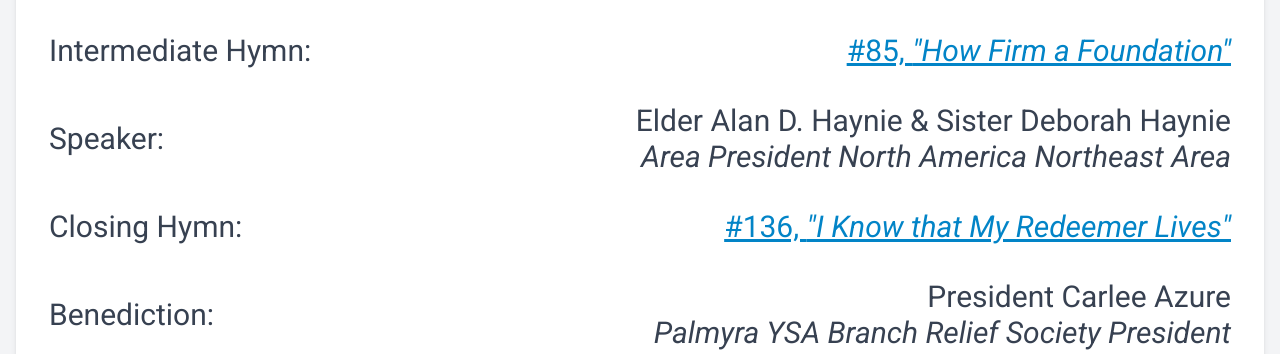
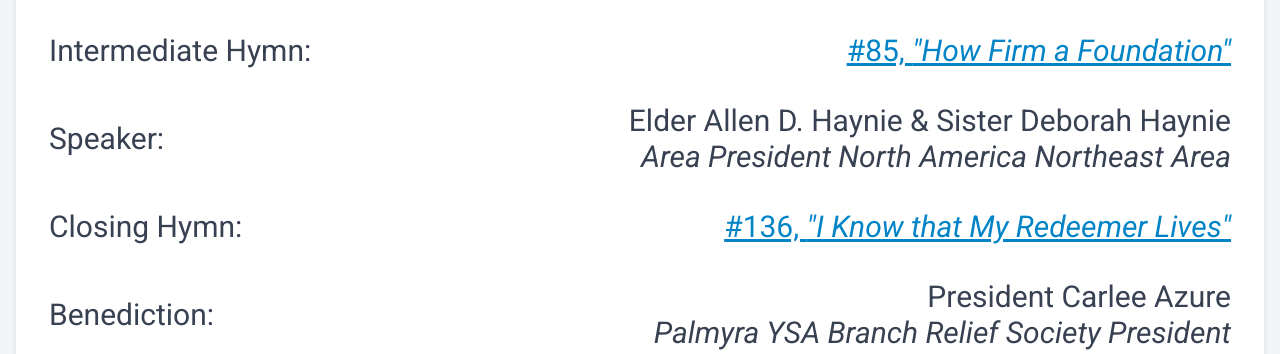
Before and after one commit to mikeasilva/palmyra-ny-stake, a FastAPI app: page /conference/program/1 in a window 1280 px wide. Shown: the part 1224-1578 px from the top of the page. Run offline with FastAPI, Linux system fonts and the light colour scheme; some libraries are stand-ins or nearby versions.

Commit message:
Fixed typo

```diff
--- a/templates/2024_leadership.html
+++ b/templates/2024_leadership.html
@@ -61,7 +61,7 @@
             </tr>
             <tr>
                 <td class="text-left">Speaker:</td>
-                <td class="text-right">Elder Alan D. Haynie<br /><i>Area President North America Northeast Area</i></td>
+                <td class="text-right">Elder Allen D. Haynie<br /><i>Area President North America Northeast Area</i></td>
             </tr>
             <tr>
                 <td class="text-left">Closing Hymn:</td>
--- a/templates/2024_saturday_night.html
+++ b/templates/2024_saturday_night.html
@@ -68,7 +68,7 @@
             </tr>
             <tr>
                 <td class="text-left">Speaker:</td>
-                <td class="text-right">Elder Alan D. Haynie &amp; Sister Deborah Haynie<br /><i>Area President North
+                <td class="text-right">Elder Allen D. Haynie &amp; Sister Deborah Haynie<br /><i>Area President North
                         America Northeast Area</i></td>
             </tr>
             <tr>
--- a/templates/2024_sunday_morning.html
+++ b/templates/2024_sunday_morning.html
@@ -102,7 +102,7 @@
             </tr>
             <tr>
                 <td class="text-left">Speaker:</td>
-                <td class="text-right">Elder Alan D. Haynie &amp; Sister Deborah Haynie<br /><i>Area President North
+                <td class="text-right">Elder Allen D. Haynie &amp; Sister Deborah Haynie<br /><i>Area President North
                         America Northeast Area</i></td>
             </tr>
             <tr>
```
